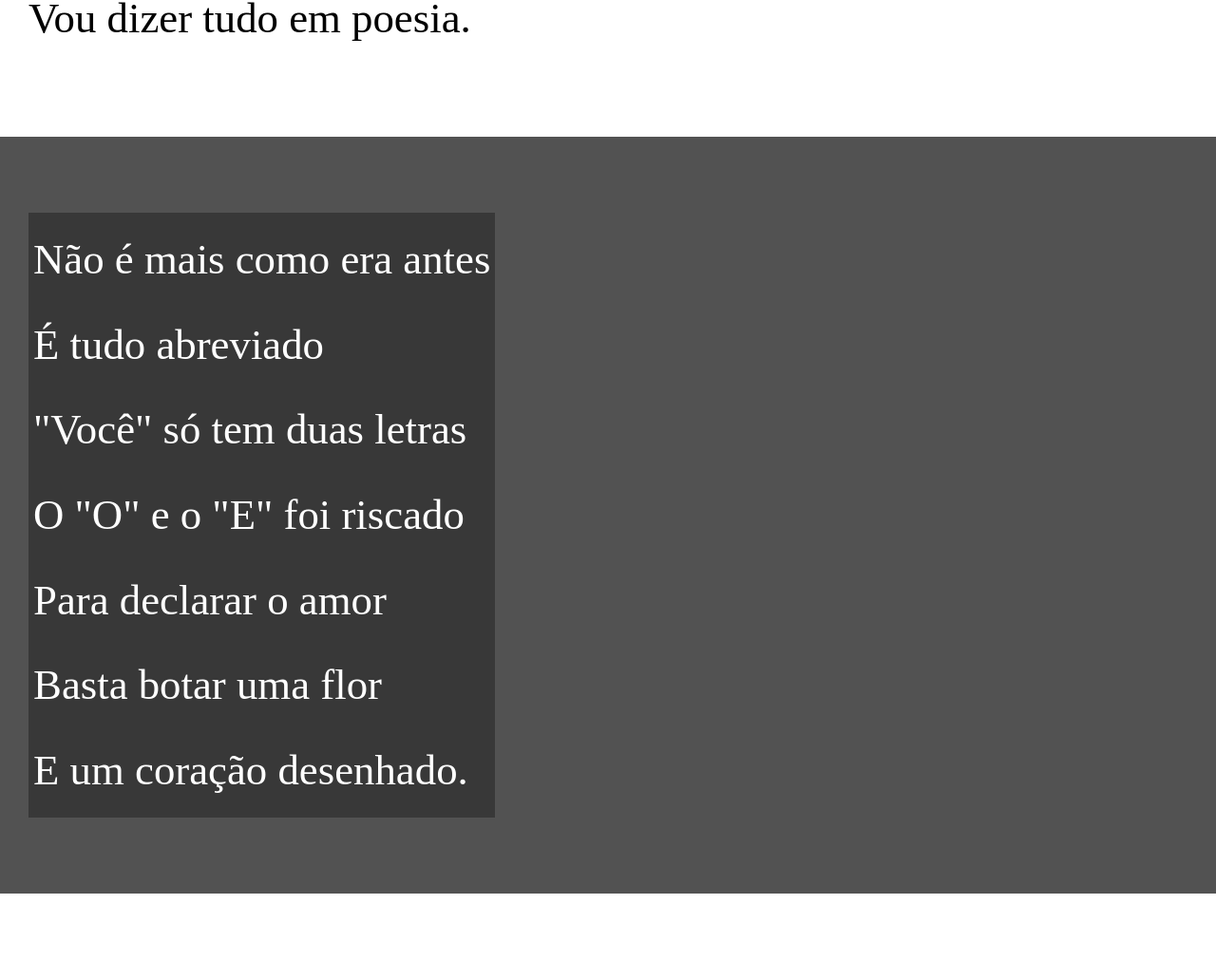
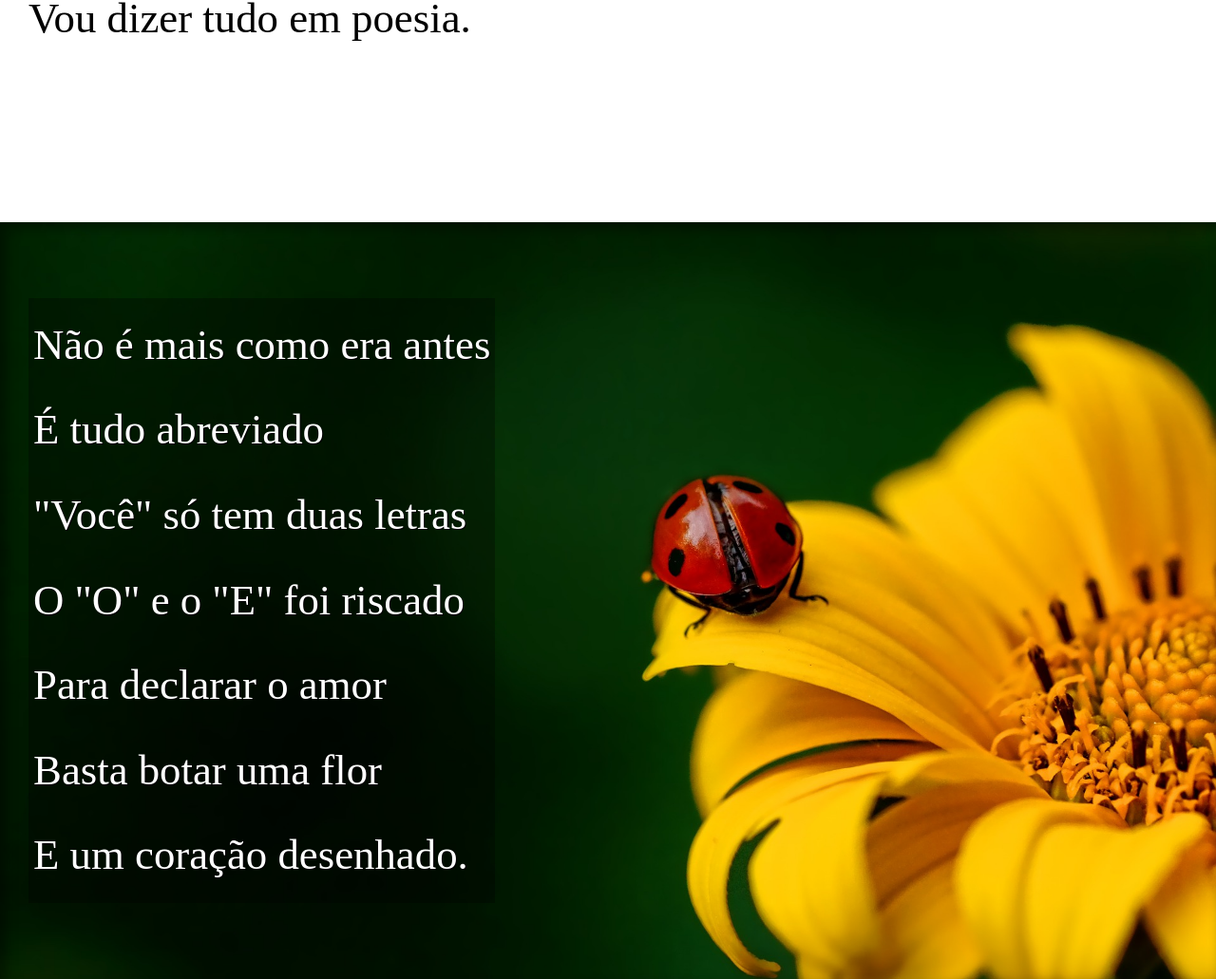
Before and after one commit to PedroCoutoo/Html-css, a plain HTML site: page deafios/deafio012/index.html in a window 1280 px wide. Shown: the part 903-1934 px from the top of the page at 95% size. Drawn offline with Linux system fonts and the light colour scheme.

Commit message:
projeto Cordel Moderno pronto

```diff
--- a/deafios/deafio012/index.html
+++ b/deafios/deafio012/index.html
@@ -28,7 +28,7 @@
 
 
 
-    <section class="imagem">
+    <section class="imagem" id="img01">
         <p>
             Não é mais como era antes <br>
             É tudo abreviado <br>
@@ -64,7 +64,7 @@
     </section>
 
 
-    <section class="imagem">
+    <section class="imagem" id="img02">
         <p>
             Tenho saudade das cartas <br>
             Escritas com a própria mão <br>
--- a/deafios/deafio012/style.css
+++ b/deafios/deafio012/style.css
@@ -47,6 +47,9 @@ section{
     font-family: var(--font3);
     font-size: 3.5vw;
 }
+section>p{
+    padding-bottom: 2em;
+}
 
 a:hover{
     text-decoration: underline;
@@ -58,12 +61,27 @@ section.normal{
 section.imagem{
     background-color: rgba(2, 2, 2, 0.521);
     color: white;
+    box-shadow: inset 6px 6px 13px 0px rgba(0, 0, 0, 0.432);
+    background-size: cover;
+    background-attachment: fixed;
 
 }
 section.imagem>p{
-    background-color: #00000052;
+    background-color: hsla(0, 0%, 0%, 0.315);
     display: inline-block;
     padding: 5px;
+    text-shadow: 1px 1px black;
+}
+section#img01 { background-image:url('imagens/background001.jpg');
+    background-position: right center;
+
+
+}
+section#img02{ background-image: url('imagens/background002.jpg');
+    background-position: right center;
+
+
+
 }
 footer{
     background-color: black;
```
